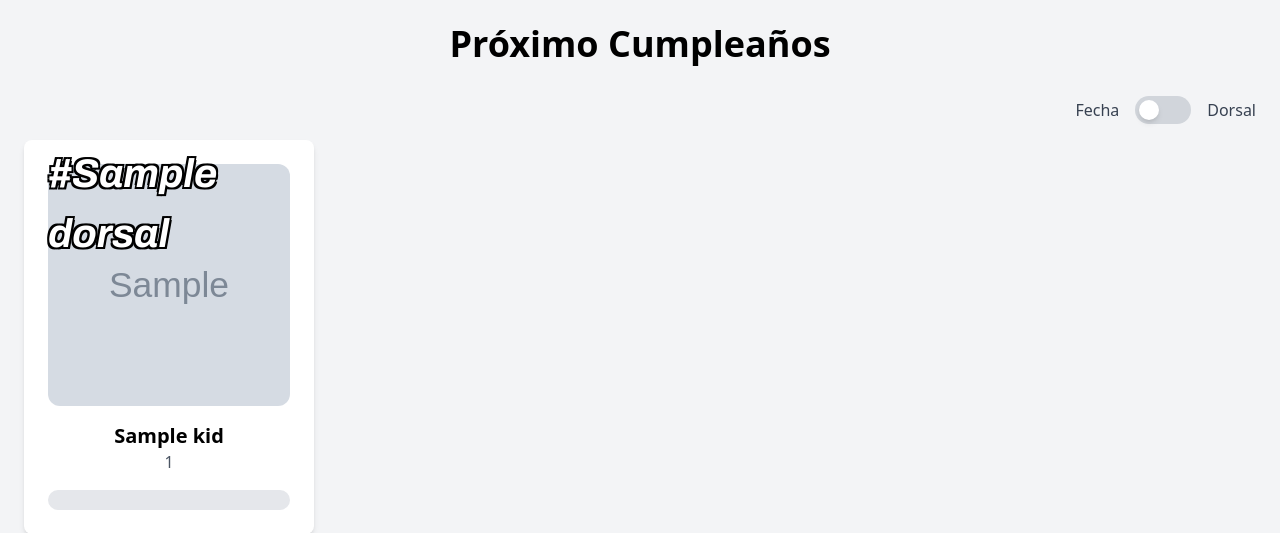
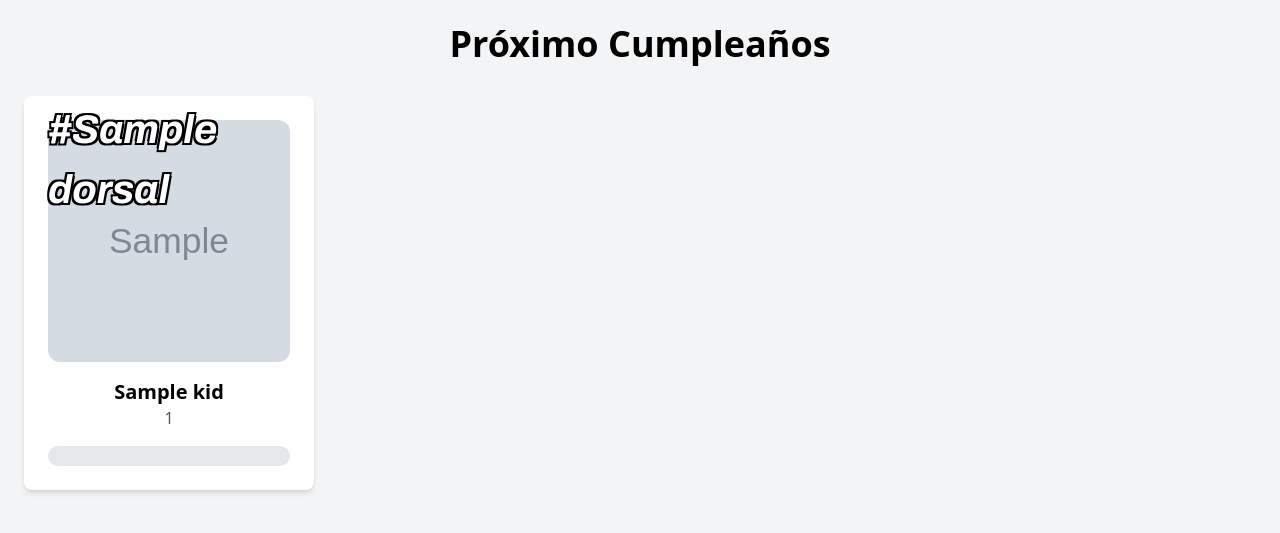
Before and after one commit to andresmarinabad/familyprogressweb, a Python web app: template templates/index.html in a window 1280 px wide. Shown: the top 533 px of the page. Run offline with Jinja, Linux system fonts and the light colour scheme; the template is opened without the code that fills it: most values are stand-ins (such as "Sample title", 1, 10 or a date in 2020); grey boxes marked "Sample" are stand-in pictures; some libraries are stand-ins or nearby versions.

Commit message:
Remove order by

```diff
--- a/templates/index.html
+++ b/templates/index.html
@@ -17,7 +17,7 @@
   <section class="container mx-auto p-6">
     <h2 class="text-4xl font-bold text-center mb-8">Próximo Cumpleaños</h2>
 
-    <div class="mb-4 flex justify-end items-center gap-4">
+    <!--div class="mb-4 flex justify-end items-center gap-4">
       <span class="text-gray-700">Fecha</span>
 
       <label class="relative inline-flex items-center cursor-pointer">
@@ -27,7 +27,7 @@
       </label>
 
       <span class="text-gray-700">Dorsal</span>
-  </div>
+  </div-->
 
     <div class="grid grid-cols-1 sm:grid-cols-2 md:grid-cols-3 lg:grid-cols-4 gap-6" id="contenedor">
 
```
